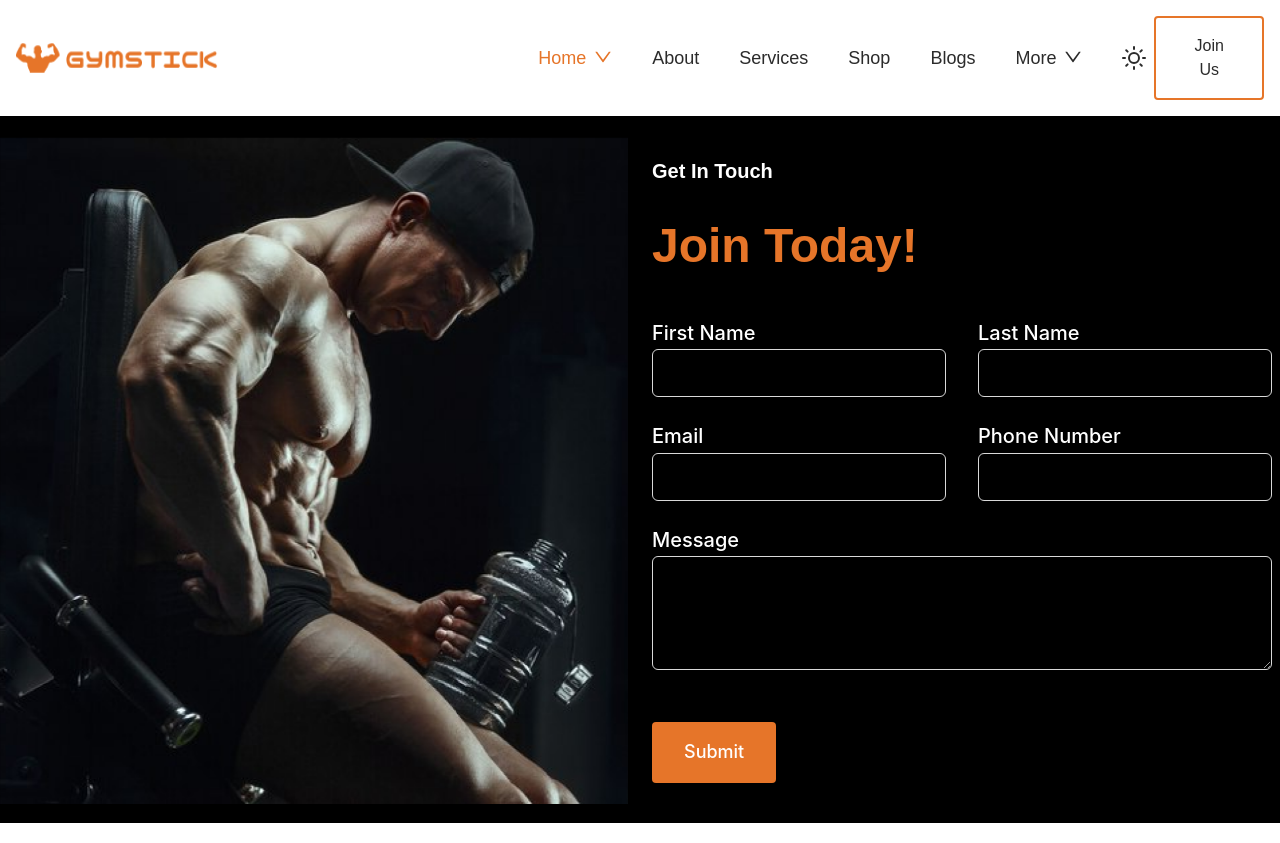
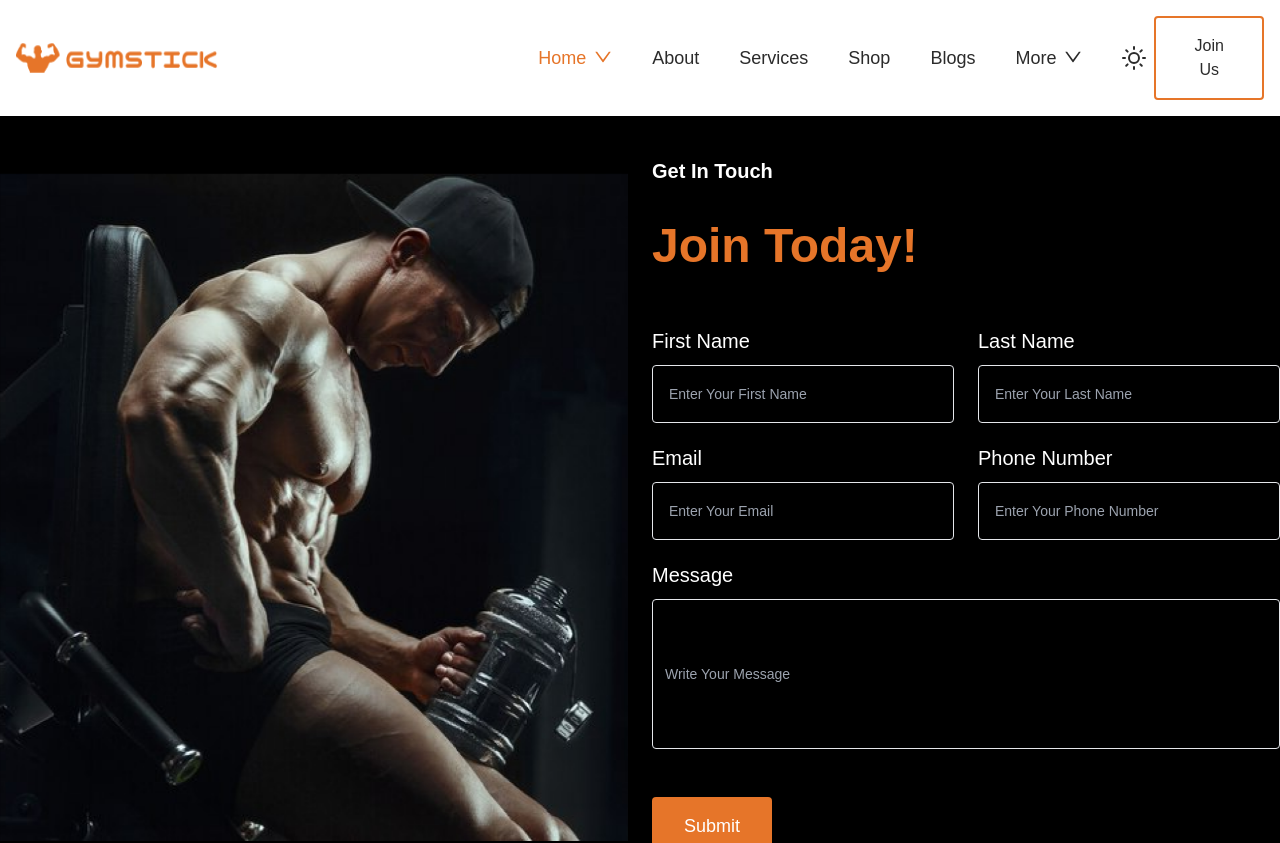
Before and after one commit to Jewel-190237/gymstick, a Next.js app: page / in a window 1280 px wide. Shown: the top 843 px of the page. Built offline with nearby package versions, Linux system fonts and the light colour scheme.

Commit message:
file uploaded

```diff
--- a/src/app/(site)/page.tsx
+++ b/src/app/(site)/page.tsx
@@ -1,9 +1,7 @@
-
 // import Pricing from "../components/pricing/Pricing";
 // import Service2 from "../components/Service2";
-
+import Shop from "../components/singlePage/Shop";
 import GetInTouch from "../components/GetInTouch";
-
 // import Shop from "../components/Shop/Shop";
 export default function Home() {
   return (
@@ -12,6 +10,7 @@ export default function Home() {
      {/* <Service2/> */}
      {/* <Pricing/> */}
      <GetInTouch/>
+     <Shop/>
     </div>
   );
 }
--- a/src/app/components/GetInTouch.tsx
+++ b/src/app/components/GetInTouch.tsx
@@ -1,41 +1,41 @@
 'use client';
 import React from 'react';
-import { Form, Input } from 'antd';
 import Image from 'next/image';
 const GetInTouch: React.FC = () => {
+
     return (
-        <section className='flex flex-col lg:flex-row items-center bg-black justify-center'>
+        <section className='flex flex-col lg:flex-row items-center bg-black justify-center max-w-[1520px] mx-auto'>
             <div className="flex-1 ">
-                <Image src='/images/GetInTouch.png' alt='Get In Touch' width={660} height={1010}/>
+                <Image src='/images/GetInTouch.png' alt='Get In Touch' width={948} height={1010} />
             </div>
             <div className='flex-1 text-white py-10 pl-6'>
                 <p className='font-bold text-[20px] capitalize'>Get In Touch</p>
                 <p className='mt-6 font-bold text-[32px] md:text-[48px] text-primary capitalize'>Join Today!</p>
-                <Form className='mt-9 lg:w-[620px] w-full'>
-                    <div className='grid grid-cols-1 md:grid-cols-2'>
-                        <Form.Item className='md:pr-4 w-full' name="fName" rules={[{ required: true, message: "Please input your First Name" }]}>
-                            <label className='text-white text-[16px] md:text-[20px] font-medium' htmlFor="fName">First Name</label>
-                            <Input className='p-3 bg-black text-white' placeholder='Input Your First Name' type='text' />
-                        </Form.Item>
-                        <Form.Item className='md:pl-4 w-full' name="lName" rules={[{ required: true, message: "Please input your Last Name" }]}>
-                            <label className='text-white text-[16px] md:text-[20px] font-medium' htmlFor="lName">Last Name</label>
-                            <Input className='p-3 bg-black text-white' placeholder='Input Your Last Name' type='text' />
-                        </Form.Item>
-                        <Form.Item className='md:pr-4 w-full' name="email" rules={[{ required: true, message: "Please input your Email" }]}>
-                            <label className='text-white text-[16px] md:text-[20px] font-medium' htmlFor="email">Email</label>
-                            <Input className='p-3 bg-black text-white' placeholder='Input your Email' type='email' />
-                        </Form.Item>
-                        <Form.Item className='md:pl-4 w-full' name="phoneNumber" rules={[{ required: true, message: "Please input your Phone Number" }]}>
-                            <label className='text-white text-[16px] md:text-[20px] font-medium' htmlFor="phoneNumber">Phone Number</label>
-                            <Input className='p-3 bg-black text-white' placeholder='Input Your Phone Number' type='number' />
-                        </Form.Item>
+                <form className='max-w-[630px] mt-12'>
+                    <div className='grid grid-cols-1 md:grid-cols-2 gap-6'>
+                        <div className="">
+                            <label className="input-label font-montserrat">First Name</label>
+                            <input placeholder='Enter Your First Name' type="text" id="fName" name="fName" className=" block w-full px-4 py-5 bg-black input-placeholder border rounded" required />
+                        </div>
+                        <div className="">
+                            <label className="input-label ont-montserrat">Last Name</label>
+                            <input placeholder='Enter Your Last Name' type="text" id="lName" name="lName" className=" block w-full px-4 py-5 bg-black input-placeholder border rounded" required />
+                        </div>
+                        <div className="">
+                            <label className="input-label ont-montserrat">Email</label>
+                            <input placeholder='Enter Your Email' type="email" id="email" name="email" className=" block w-full px-4 py-5 bg-black input-placeholder border rounded" required />
+                        </div>
+                        <div className="">
+                            <label className="input-label ont-montserrat">Phone Number</label>
+                            <input placeholder='Enter Your Phone Number' type="text" id="phone" name="phone" className=" block w-full px-4 py-5 bg-black input-placeholder border rounded" required />
+                        </div>
                     </div>
-                    <Form.Item className='w-full' name="message" rules={[{ required: true, message: "Write your message" }]}>
-                        <label className='text-white text-[16px] md:text-[20px] font-medium' htmlFor="message">Message</label>
-                        <Input.TextArea className='p-3 bg-black text-white' placeholder='Write your message' rows={4} />
-                    </Form.Item>
-                    <button className="mt-7 button">Submit</button>
-                </Form>
+                    <div className='mt-6'>
+                        <label className="input-label ont-montserrat">Message</label>
+                        <input placeholder='Write Your Message' type="text" id="lName" name="lName" className="h-[150px] block w-full px-3 py-2 bg-black input-placeholder border rounded" required />
+                    </div>
+                    <button type="submit" className="button mt-12"> Submit </button>
+                </form>
             </div>
         </section>
     );
--- /dev/null
+++ b/src/app/components/shared/BasicHeader.tsx
@@ -0,0 +1,12 @@
+import React from 'react';
+
+const BasicHeader:React.FC = () => {
+    return (
+        <section>
+
+
+        </section>
+    );
+};
+
+export default BasicHeader;
--- /dev/null
+++ b/src/app/components/singlePage/Shop.tsx
@@ -0,0 +1,23 @@
+import React from 'react';
+import { RiMenu2Fill } from "react-icons/ri";
+
+
+const Shop:React.FC = () => {
+    return (
+        <section className='my-10'>
+            <div className='max-w-[1320px] mx-auto'>
+                <div className='grid grid-cols-1 md:grid-cols-4 py-[22px] rounded'>
+                    <div className='flex gap-6 text-white items-center bg-primary'>
+                        <RiMenu2Fill className='ml-6' />
+                        <p className='capitalize text-[16px] font-medium'>brows all categories</p>
+                    </div>
+                    <div className='col-span-2'></div>
+                    <div></div>
+
+                </div>
+            </div>
+        </section>
+    );
+};
+
+export default Shop;
--- a/src/app/globals.css
+++ b/src/app/globals.css
@@ -14,7 +14,8 @@ body {
 .image-shape {
   clip-path: path("M0 4.00001C0 1.79087 1.79086 0 4 0H420C422.209 0 424 1.79086 424 4V464.731H196.116C183.015 464.731 171.011 457.415 165.008 445.77L147.549 411.909C134.616 386.826 98.8396 386.577 85.5584 411.477L67.0362 446.203C60.9532 457.607 49.08 464.731 36.1545 464.731H0V4.00001Z");
 }
-.status{
+
+.status {
   clip-path: path("M112.375 7.19375L6.77382 95.4356C5.95833 96.117 4.90517 96.4459 3.84681 96.3497L3.65703 96.3325C1.58871 96.1444 0.00835208 94.4048 0.0192255 92.3279L0.47926 4.46125C0.490747 2.26731 2.26732 0.492075 4.46127 0.482236L109.723 0.010209C111.135 0.00387966 112.445 0.741881 113.171 1.95219L113.24 2.06633C114.253 3.75535 113.886 5.93073 112.375 7.19375Z");
 }
 
@@ -96,3 +97,22 @@ body {
 .button:hover {
   transform: scale(1.05);
 }
+
+.input-label {
+  color: #FFF;
+  font-size: 20px;
+  font-style: normal;
+  font-weight: 500;
+  line-height: normal;
+  text-transform: capitalize;
+}
+
+.input-placeholder {
+  color: #FFF;
+  font-size: 14px;
+  font-style: normal;
+  font-weight: 275;
+  line-height: normal;
+  text-transform: capitalize;
+  margin-top: 10px;
+}
```
